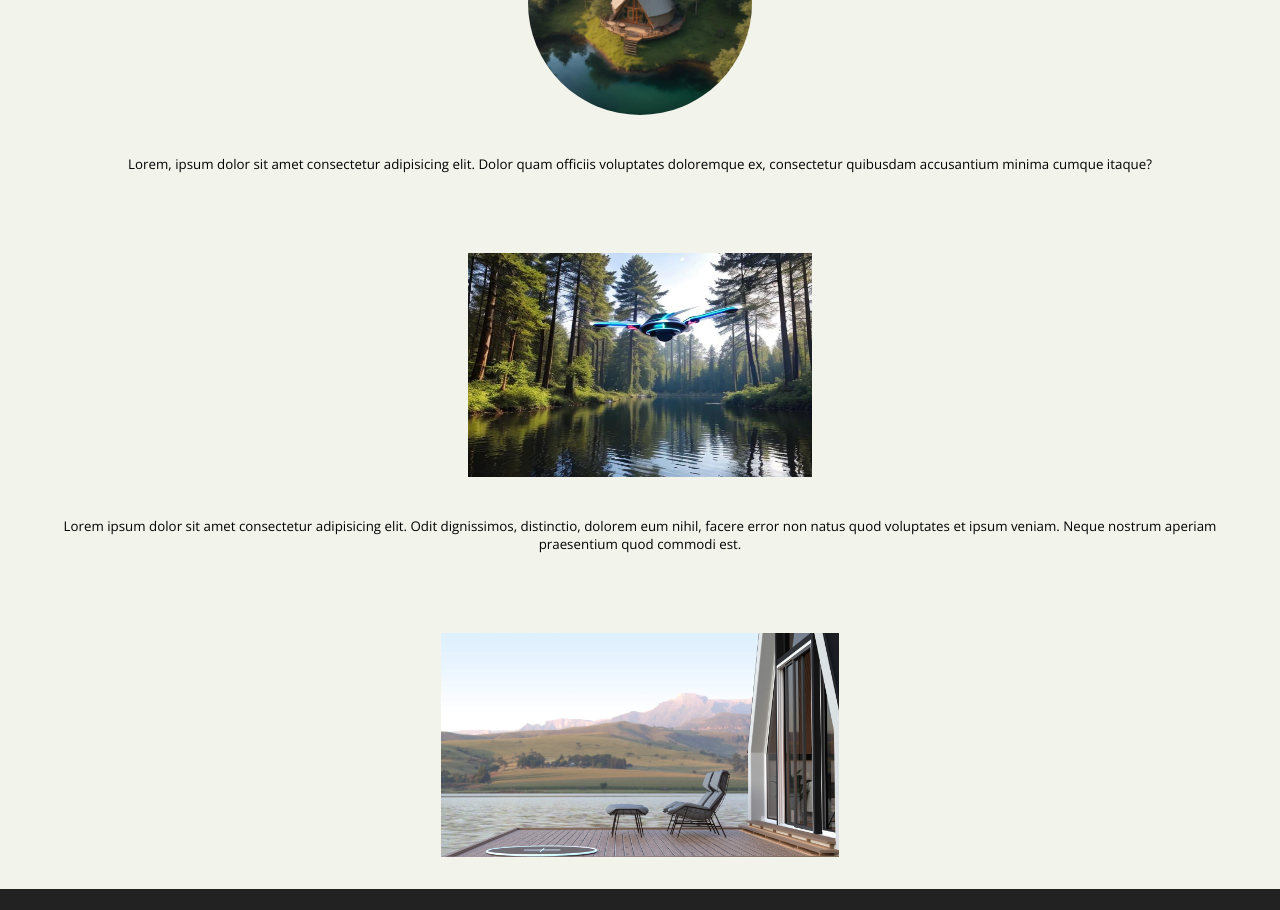
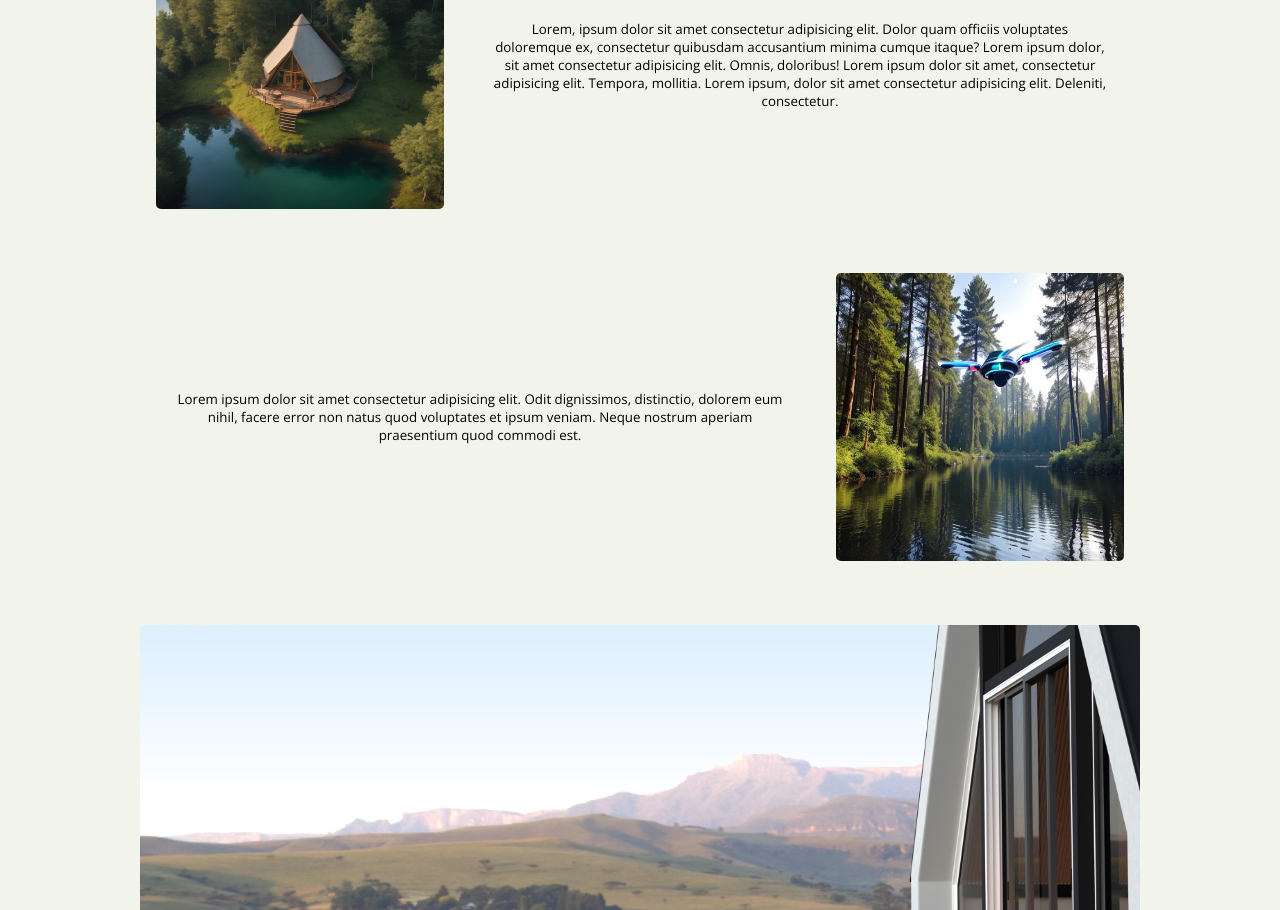
Before and after one commit to listet/bonzai, a plain HTML site: page about.html in a window 1280 px wide. Shown: the part 406-1316 px from the top of the page. Drawn offline with nearby package versions, Linux system fonts and the light colour scheme.

Commit message:
första utkast

```diff
--- a/about.html
+++ b/about.html
@@ -53,41 +53,35 @@
 
         <!-- main -->
         <main class="main">
-            <h3 class="about__title">Bonz.ai och vad vi står för</h3>
+            <h2 class="about__title">Bonz.ai och vad vi står för</h2>
             <p class="about__text">Här på Bonz.ai går natur och teknik hand i hand. Vi tror på att hållbarhet och
                 teknik, med alla dess bekvämligheter, går hand i hand.
                 Wi-fi och frukost ingår alltid. Utanför dörren på alla boenden ligger Landningsbanan för våra
                 drönare som levererar frukost varje morgon klockan 8.
                 <br>
-                <br>
                 Tv, Hårtork, strykjärn, robot-betjänt, värdeskåp, hårtork,VR-set och
                 vattenkokare ingår alltid. Alla rum är rökfria.
             </p>
+            <section class="main">
                 <article class="about__article">
-                <img src="assets/AIphotos/cottage3.jpg" class="about__img about__img--round" alt="stuga">
+                    <img src="assets/AIphotos/cottage3.jpg" class="about__img " alt="stuga">
                     <p class="about__text">Lorem, ipsum dolor sit amet consectetur adipisicing elit. Dolor quam officiis
                         voluptates doloremque
-                    ex, consectetur quibusdam accusantium minima cumque itaque?</p>
+                        ex, consectetur quibusdam accusantium minima cumque itaque? Lorem ipsum dolor, sit amet
+                        consectetur
+                        adipisicing elit. Omnis, doloribus! Lorem ipsum dolor sit amet, consectetur adipisicing elit.
+                        Tempora, mollitia.
+                        Lorem ipsum, dolor sit amet consectetur adipisicing elit. Deleniti, consectetur.</p>
                 </article>
-            <!--
-                <article class="about__article">
-                    <img src="assets/AIphotos/AI in forest.jpeg" class="about__img" alt="robot i skog">
-                    <p class="about__text">Lorem ipsum dolor sit amet consectetur adipisicing elit. Ipsam facilis
-                        impedit
-                        eligendi voluptas
-                        eveniet molestiae neque ea libero sint non.</p>
-                </article>
-            -->
-            <article class="about__article">
-                <img src="assets/AIphotos/drone in forest.jpeg" class="about__img about__img--big" alt="drönare i skog">
-            </article>
-            <article class="about__article">
+                <article class="about__article about__article--reverse">
+                    <img src="assets/AIphotos/drone in forest.jpeg" class="about__img" alt="drönare i skog">
                     <p class="about__text">Lorem ipsum dolor sit amet consectetur adipisicing elit. Odit dignissimos,
                         distinctio, dolorem eum
                         nihil, facere error non natus quod voluptates et ipsum veniam. Neque nostrum aperiam praesentium
                         quod commodi est.</p>
-                <img src="assets/photos/09-day.jpg" class="about__img" alt="stuga vid sjö">
                 </article>
+                <img src="assets/photos/09-day.jpg" class="about__img about__img--big" alt="stuga vid sjö">
+            </section>
         </main>
 
         <!-- footer -->
--- a/style.css
+++ b/style.css
@@ -159,6 +159,9 @@
     display: flex;
     flex-direction: column;
     align-items: center;
+    max-width: 1000px;
+    margin-left: auto;
+    margin-right: auto;
 }
 
 .hero {
@@ -310,6 +313,7 @@
     padding: 0.5rem 0.5rem;
     align-self: flex-end;
     border-radius: 5px;
+    border-style: none;
     background-color: #2961CF;
     color: white;
     font-family: "open sans", sans-serif;
@@ -387,28 +391,27 @@
 
 .about__title {
     font-family: "open sans", sans-serif;
-    margin: 1rem;
+    margin: 2rem;
 }
 
 .about__text {
     font-family: "open sans", sans-serif;
-    margin: 0.5rem 3rem 3rem 3rem;
+    margin: 2rem;
     font-size: smaller;
     text-align: center;
 }
 
 .about__img {
-    height: 14rem;
-    margin: 2rem;
-}
-
-.about__img--round {
-    border-radius: 100%;
-    margin: 2rem;
+    height: 18rem;
+    width: 18rem;
+    border-radius: 5px;
+    margin: 2rem 1rem;
 }
 
 .about__img--big {
     width: 100%;
+    height: 60vh;
+    margin-bottom: 0;
 }
 
 /* footer */
@@ -470,6 +473,18 @@
         margin: 1rem;
     }
 
+
+
+    .about__article {
+        display: flex;
+        flex-direction: row;
+    }
+
+    .about__article--reverse {
+        display: flex;
+        flex-direction: row-reverse;
+    }
+
     .form__container {
         align-items: flex-start;
     }
```
Lines whose indentation alone changed are shown as unchanged.
